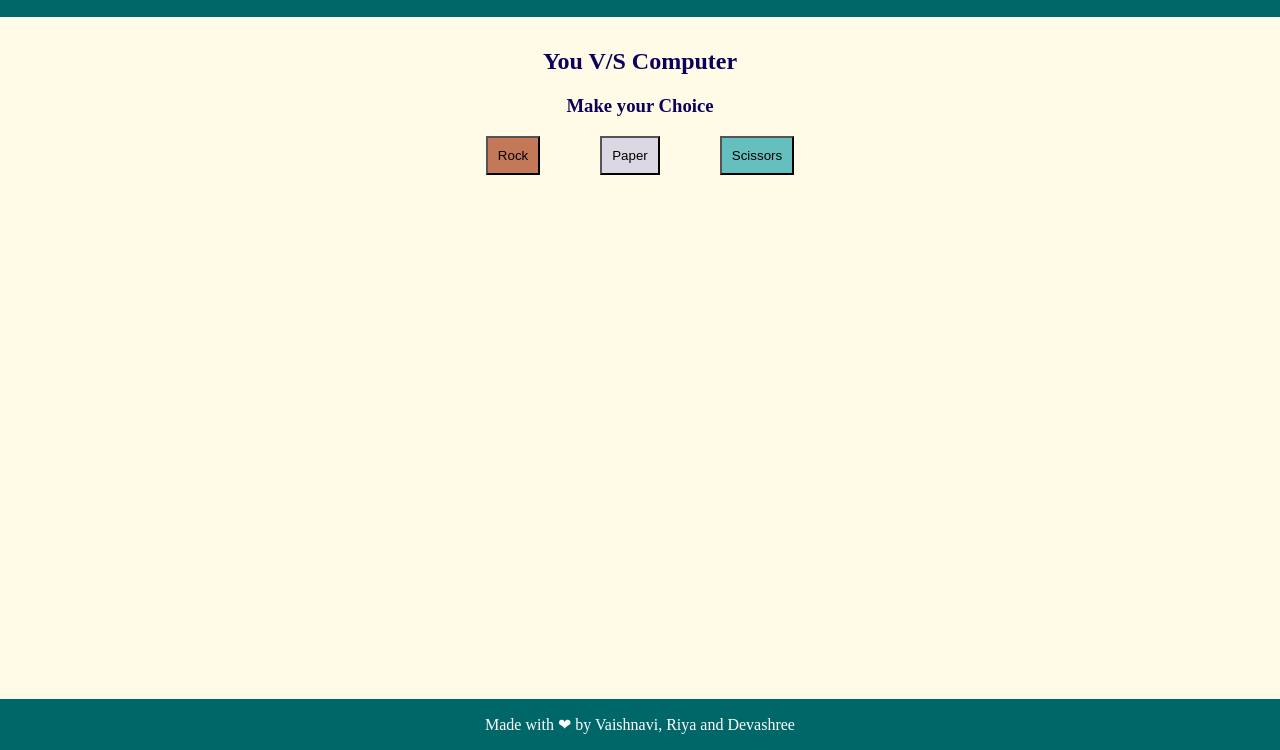
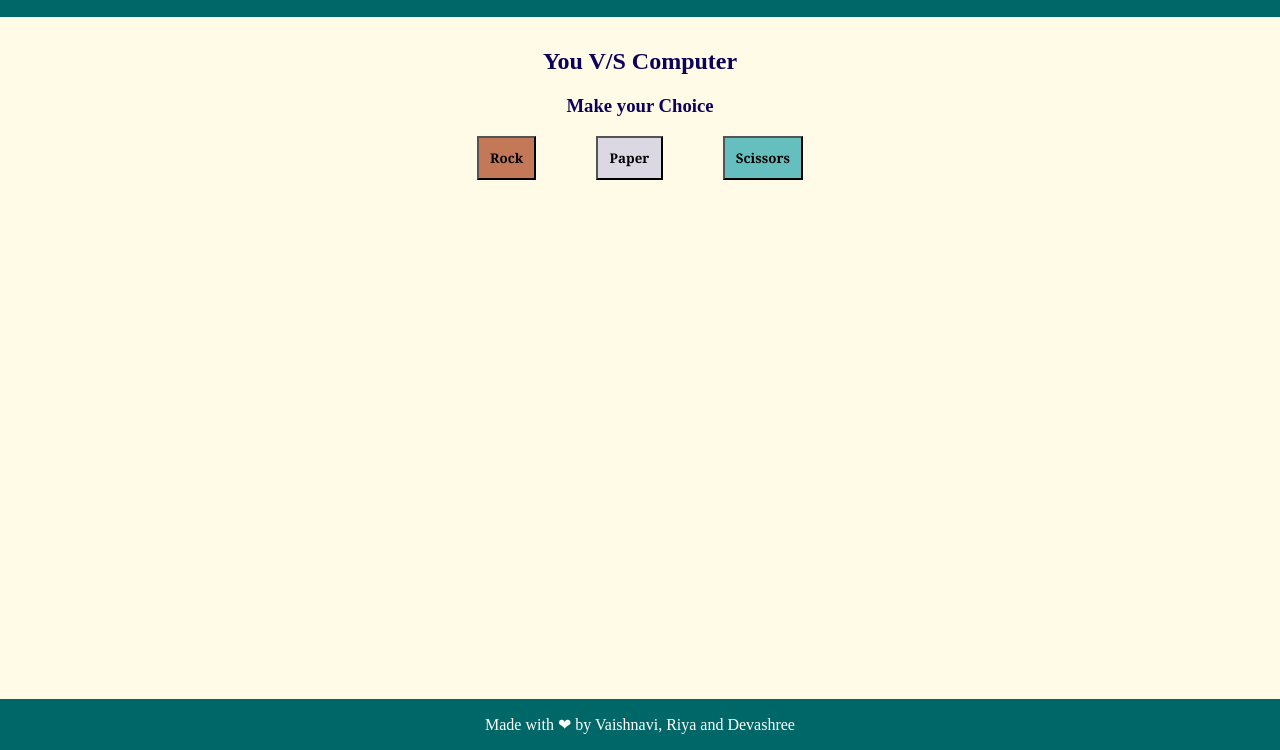
Before and after one commit to vranjan01/RockPaperScissor, a plain HTML site: page vscomputer.html in a window 1280 px wide. Shown: the part 50-800 px from the top of the page. Drawn offline with Linux system fonts and the light colour scheme.

Commit message:
Button font and text refined

```diff
--- a/style.css
+++ b/style.css
@@ -21,6 +21,10 @@ h2{
 button{
     background-color: #FFC93C;
     position: relative;
+    padding: 1%;
+    text-align: center;
+    font-family:Georgia, 'Times New Roman', Times, serif;
+    font-weight: bold;
 }
 footer {
   position: fixed;
--- a/vscomputer.html
+++ b/vscomputer.html
@@ -78,7 +78,10 @@ margin-left: 10px;
 button{
     text-align: center;
     color: black;
-    padding: 10px;
+    padding: 1%;
+    font-family: Georgia, 'Times New Roman', Times, serif;
+    text-align: center;
+    font-weight: bold;
 
 }
 button:hover{
```
